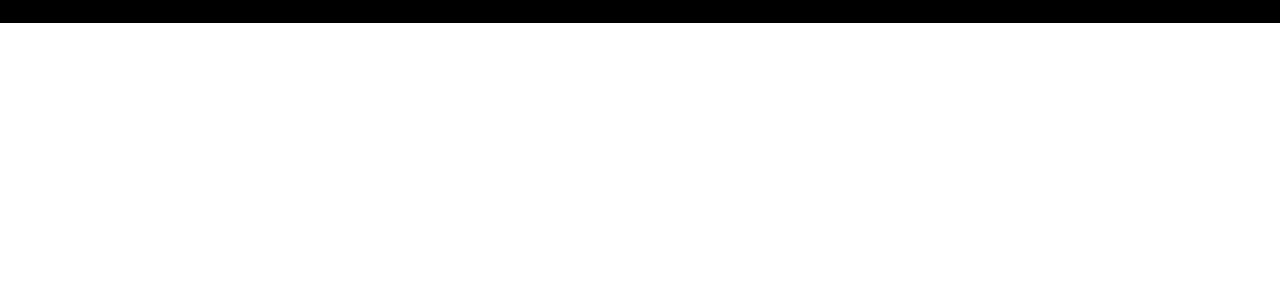
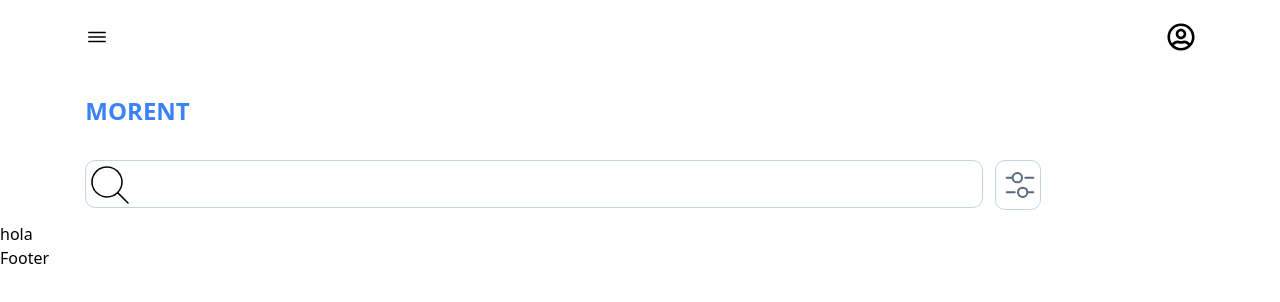
Before and after one commit to PrRonald/Rent-Car, a React (Create React App) app: page / in a window 1280 px wide. Shown: the top 302 px of the page. Built offline with nearby package versions, Linux system fonts and the light colour scheme.

Commit message:
The header is ok, the body and the footer left

```diff
--- a/package.json
+++ b/package.json
@@ -10,6 +10,8 @@
     "postcss": "^8.4.33",
     "react": "^18.2.0",
     "react-dom": "^18.2.0",
+    "react-icons": "^5.0.1",
+    "react-router-dom": "^6.22.0",
     "react-scripts": "5.0.1",
     "web-vitals": "^2.1.4"
   },
--- a/src/App.jsx
+++ b/src/App.jsx
@@ -1,9 +1,20 @@
 import './App.css';
+import { Footer } from './root/Footer';
+import { Header } from "./root/Header";
+import {Outlet} from "react-router-dom"
+
+
 
 function App() {
   return (
-    <p className='md:bg-black md:text-[15px] bg-yellow-500
-     text-[38px]  '>Hola</p>
+    <>
+      <Header />
+      <div className='datil' >
+          <Outlet />
+      </div>
+      <Footer />
+    </>
+
   )
 }
 
--- /dev/null
+++ b/src/component/MorentName.jsx
@@ -0,0 +1,5 @@
+export const MorentName = () => {
+    return(
+        <h1 className="text-2xl font-bold text-blue-500 h-auto ">MORENT</h1>
+    );
+}
--- a/src/index.js
+++ b/src/index.js
@@ -2,10 +2,24 @@
 import ReactDOM from 'react-dom/client';
 import App from './App';
 import './index.css';
+import { RouterProvider, createBrowserRouter } from 'react-router-dom';
+
+
+const router = createBrowserRouter([
+  {
+    element: <App />,
+    children: [
+      {
+        path: "/",
+        element: <p>hola</p>
+      }
+    ]
+  },
+]);
 
 const root = ReactDOM.createRoot(document.getElementById('root'));
 root.render(
   <React.StrictMode>
-    <App />
+    <RouterProvider router={router} />
   </React.StrictMode>
 );
--- /dev/null
+++ b/src/root/Footer.jsx
@@ -0,0 +1,7 @@
+
+
+export const Footer = () =>{
+    return(
+        <p>Footer</p>
+    );
+}
--- /dev/null
+++ b/src/root/Header.jsx
@@ -0,0 +1,41 @@
+import { IoIosMenu } from "react-icons/io";
+import { FaRegUserCircle } from "react-icons/fa";
+import { PiMagnifyingGlassThin } from "react-icons/pi";
+import { Filter } from "../svg/Filter";
+import { MorentName } from "../component/MorentName";
+
+export const Header = () => {
+
+    return (
+        <section className="flex flex-row justify-center w-full h-[222px] " >
+
+            <div className=" w-[86.667%] h-[74px]" >
+                <div className=" grid grid-cols-2 w-full h-[74px] align-middle">
+                    <IoIosMenu className="self-center size-[24px]" />
+                    <FaRegUserCircle className="self-center justify-self-end size-[28px]" />
+                </div>
+
+                <div className="w-full h-[74px] flex flex-row items-center">
+                    <MorentName />
+                </div>
+
+
+                <div className=" w-full h-[74px] flex flex-row items-center ">
+                    <div className=" grid grid-cols-[80.923%_46px] gap-[12px] w-full" >
+                        <div className="rounded-[10px] border-[1px]
+                     border-[#C3D4E9] w-full h-[48px] ">
+                            <PiMagnifyingGlassThin className=" size-[48px]  " />
+                            <input className=" w-full rounded-[10px] border-[1px] outline-none border-none" name="hola" id="fff" />
+                        </div>
+                        <div className="rounded-[10px] border-[1px]
+                     border-[#C3D4E9] border-s w-auto">
+                            <Filter />
+                        </div>
+                    </div>
+
+                </div>
+            </div>
+
+        </section>
+    );
+}
--- /dev/null
+++ b/src/svg/Filter.jsx
@@ -0,0 +1,15 @@
+export const Filter = () => {
+    return (
+       <section>
+         <svg className="p-2 size-[48px]" width="44" height="44" viewBox="0 0 24 24" fill="none" xmlns="http://www.w3.org/2000/svg">
+            <path d="M22 6.5H16" stroke="#596780" stroke-width="1.5" stroke-miterlimit="10" stroke-linecap="round" stroke-linejoin="round" />
+            <path d="M6 6.5H2" stroke="#596780" stroke-width="1.5" stroke-miterlimit="10" stroke-linecap="round" stroke-linejoin="round" />
+            <path d="M10 10C11.933 10 13.5 8.433 13.5 6.5C13.5 4.567 11.933 3 10 3C8.067 3 6.5 4.567 6.5 6.5C6.5 8.433 8.067 10 10 10Z" stroke="#596780" stroke-width="1.5" stroke-miterlimit="10" stroke-linecap="round" stroke-linejoin="round" />
+            <path d="M22 17.5H18" stroke="#596780" stroke-width="1.5" stroke-miterlimit="10" stroke-linecap="round" stroke-linejoin="round" />
+            <path d="M8 17.5H2" stroke="#596780" stroke-width="1.5" stroke-miterlimit="10" stroke-linecap="round" stroke-linejoin="round" />
+            <path d="M14 21C15.933 21 17.5 19.433 17.5 17.5C17.5 15.567 15.933 14 14 14C12.067 14 10.5 15.567 10.5 17.5C10.5 19.433 12.067 21 14 21Z" stroke="#596780" stroke-width="1.5" stroke-miterlimit="10" stroke-linecap="round" stroke-linejoin="round" />
+        </svg>
+       </section>
+
+    );
+}
```
Also changed, not shown: 1 other file (tests, documents, lock files or other folders).
